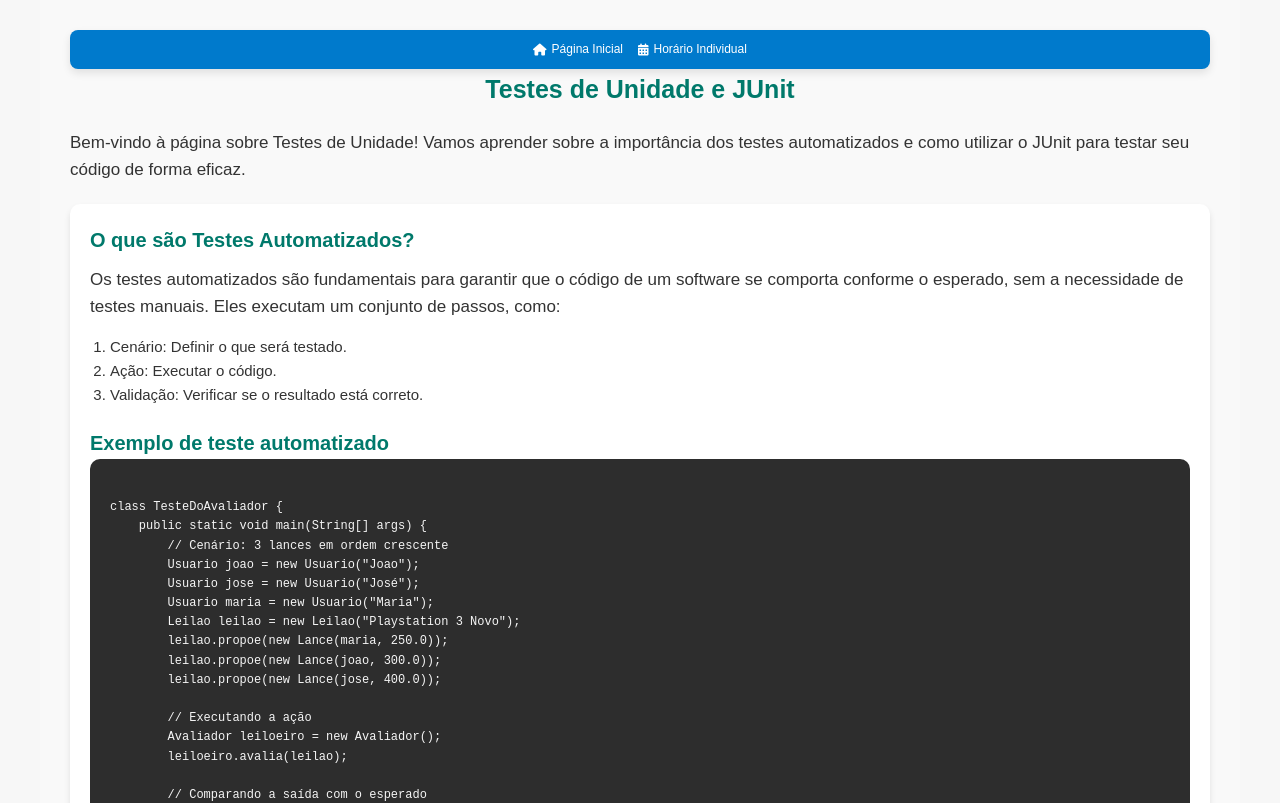
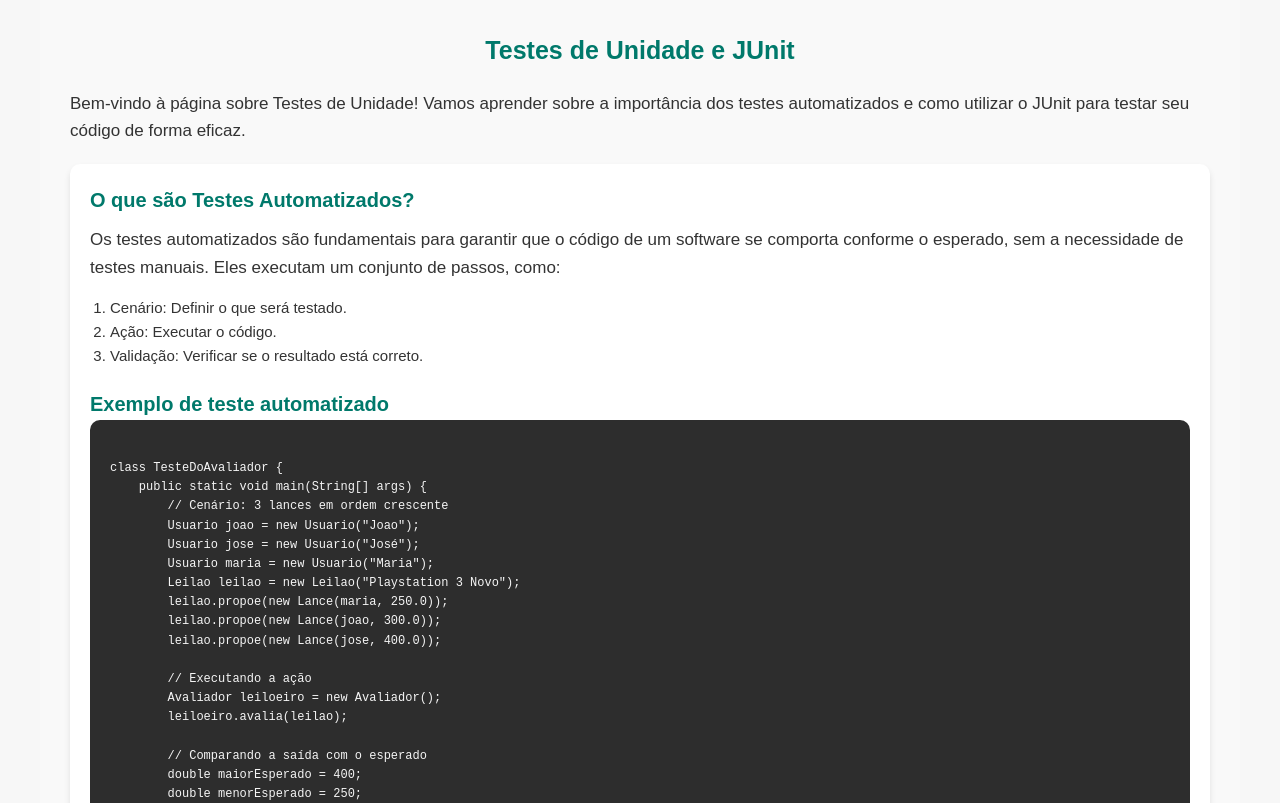
Before and after one commit to rma98/ifpe-ads-activities, a Vue app in the folder subjects/: page /#/unit-tests in a window 1280 px wide. Shown: the top 803 px of the page. Built offline with nearby package versions, Linux system fonts and the light colour scheme.

Commit message:
feat: Update component UnitTestsPage.vue

```diff
--- a/subjects/src/views/UnitTestsPage.vue
+++ b/subjects/src/views/UnitTestsPage.vue
@@ -1,7 +1,5 @@
 <template>
   <div class="unit-tests-page">
-    <NavigationMenu />
-
     <h1>Testes de Unidade e JUnit</h1>
     <p>
       Bem-vindo à página sobre Testes de Unidade! Vamos aprender sobre a
```
